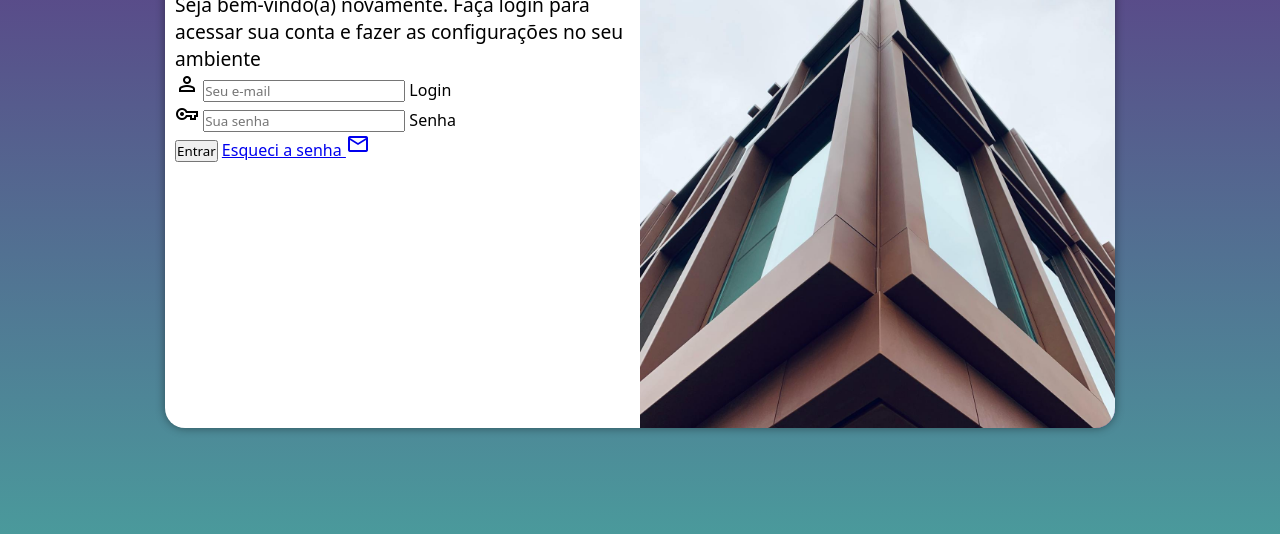
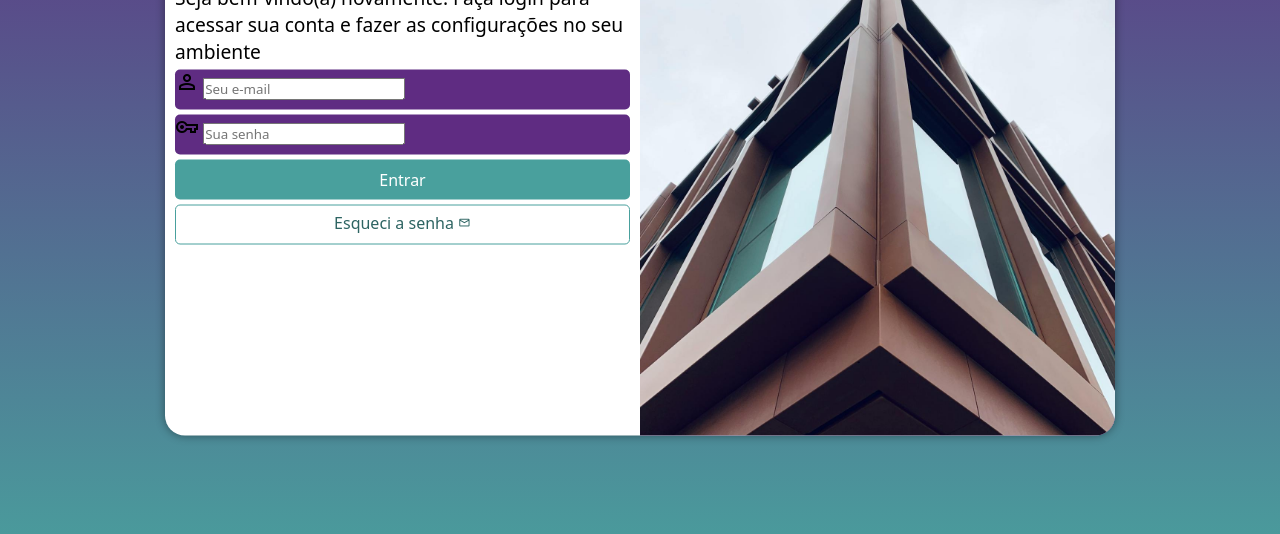
Before and after one commit to karll0s/projeto-login, a plain HTML site: page index.html in a window 1280 px wide. Shown: the part 222-756 px from the top of the page. Drawn offline with nearby package versions, Linux system fonts and the light colour scheme.

Commit message:
atualizei html e css

```diff
--- a/estilos/style.css
+++ b/estilos/style.css
@@ -34,7 +34,7 @@ section#login{
 
     background-color: white;
     width: 250px;
-    height: 500px;
+    height: 515px;
     border-radius: 20px;
     box-shadow: 0px 0px 10px rgba(0, 0, 0, 0.425);
 
@@ -64,3 +64,55 @@ div#formulario > h1{
 div#formulario > p{
     font-size: 0.8em;
 }
+
+form > div.campo{
+    background-color: #5f2c82;
+    width: 100%;
+    display: block;
+    height: 40px;
+    border-radius: 5px;
+    margin: 5px 0px;
+}
+
+div.campo > label{
+    display: none;
+}
+
+form > input[type=submit]{
+    display: block;
+    font-size: 1em;
+    width: 100%;
+    height: 40px;
+    background-color: #49a09d;
+    color: white;
+    border: none;
+    border-radius: 5px;
+    cursor: pointer;
+}
+
+form > input[type=submit]:hover{
+    background-color: #306b69;
+}
+
+form > a.botao{
+    display: block;
+    text-align: center;
+    font-size: 1em;
+    width: 100%;
+    height: 40px;
+    padding-top: 6px;
+    margin-top: 5px;
+    background-color: white;
+    color: #2d6462;
+    border: 1px solid #49a09d;
+    border-radius: 5px;
+    text-decoration: none;
+}
+
+form > a.botao:hover{
+    background-color: #6cd3cf;
+}
+
+form > a.botao > span{
+    font-size: 0.8em;
+}
--- a/index.html
+++ b/index.html
@@ -33,7 +33,7 @@
                         <label for="isenha">Senha</label>
                     </div>
                     <input type="submit" value="Entrar">
-                    <a href="esqueci.html">Esqueci a senha <span class="material-symbols-outlined">mail</span></a>
+                    <a href="esqueci.html" class="botao">Esqueci a senha <span class="material-symbols-outlined">mail</span></a>
                 </form>
             </div>
         </section>
```
